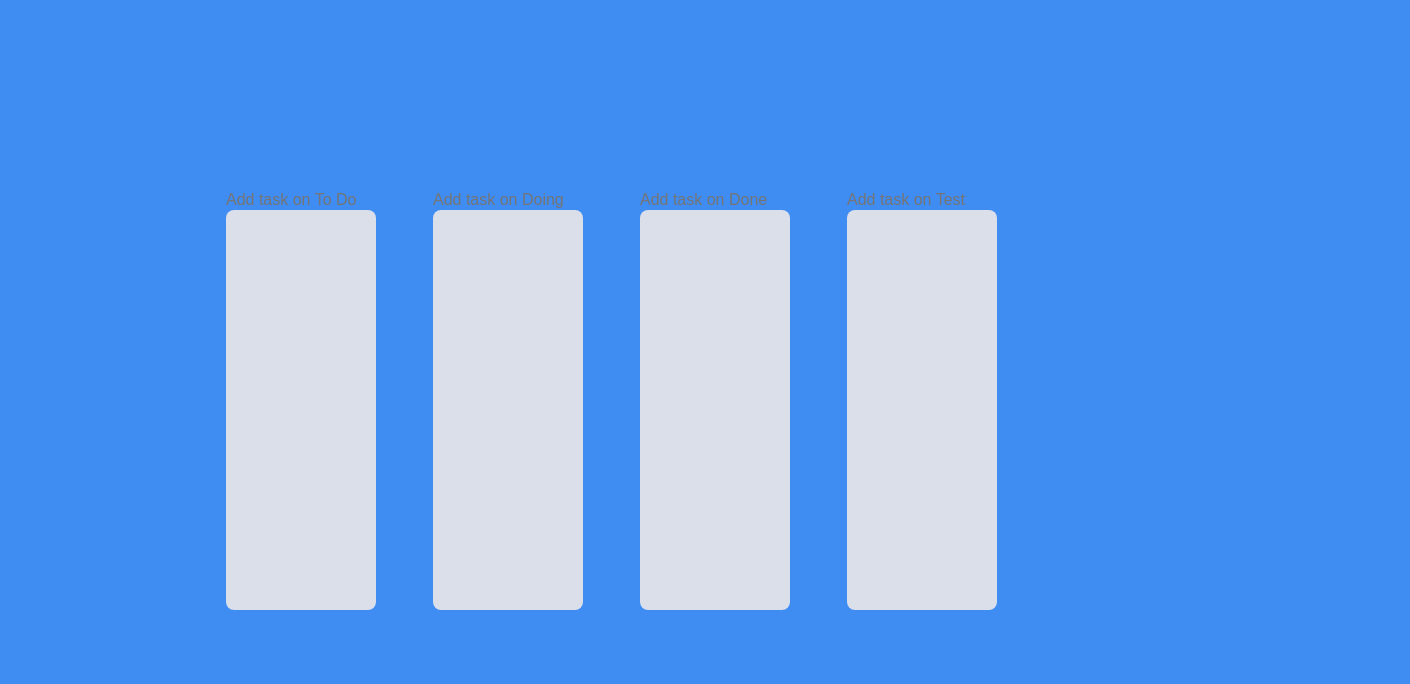
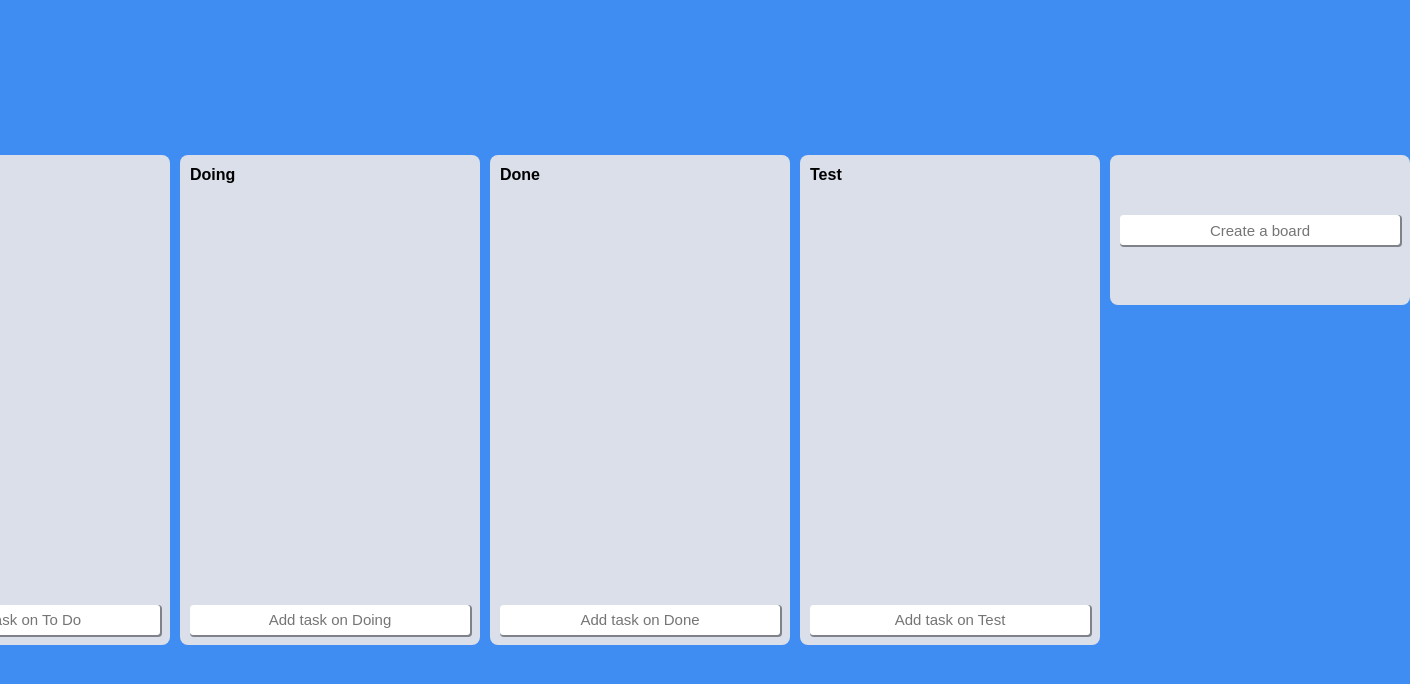
Before and after one commit to milkymilky0116/react-practice-to-do-list, a React (Create React App) app: page / in a window 1280 px wide. Shown: the top 684 px of the page, 1410 px wide, since content can reach past the window. Built offline with nearby package versions, Linux system fonts and the light colour scheme.

Commit message:
Create Board Implementing

```diff
--- a/src/App.tsx
+++ b/src/App.tsx
@@ -13,25 +13,17 @@ import Boards from "./Components/Boards";
 
 const Wrapper = styled.div`
   display: flex;
-  max-width: 1000vw;
+  max-width: 1500vw;
   width: 100%;
   margin: 0 auto;
   justify-content: center;
   align-items: center;
   height: 100vh;
 `;
-
 function App() {
   const [toDos, setToDos] = useRecoilState(toDoState);
   const [boardList, setBoardList] = useRecoilState(boardState);
-
-  const orderByList = (a: string, b: string) => {
-    if (boardList.indexOf(a) > boardList.indexOf(b)) {
-      return -1;
-    } else {
-      return 1;
-    }
-  };
+  console.log(toDos);
   useEffect(() => {
     setBoardList(() => {
       const tempboardList = Object.keys(toDos);
@@ -79,11 +71,13 @@ function App() {
     }
   };
   return (
-    <DragDropContext onDragEnd={onDragEnd}>
-      <Wrapper>
-        <Boards boardList={boardList} toDos={toDos} />
-      </Wrapper>
-    </DragDropContext>
+    <div>
+      <DragDropContext onDragEnd={onDragEnd}>
+        <Wrapper>
+          <Boards boardList={boardList} toDos={toDos} />
+        </Wrapper>
+      </DragDropContext>
+    </div>
   );
 }
 
--- a/src/Components/Board.tsx
+++ b/src/Components/Board.tsx
@@ -5,15 +5,45 @@ import Card from "./Card";
 import { useForm } from "react-hook-form";
 import { useSetRecoilState } from "recoil";
 import { IToDo, toDoState } from "../atoms";
+
+const Wrapper = styled.div`
+  background-color: ${(props) => props.theme.boardColor};
+  width: 300px;
+  border-bottom-left-radius: 8px;
+  border-bottom-right-radius: 8px;
+  padding: 10px 10px;
+`;
+
+const TopMenu = styled.div`
+  background-color: ${(props) => props.theme.boardColor};
+  width: 300px;
+  border-top-left-radius: 8px;
+  border-top-right-radius: 8px;
+  padding: 10px 10px;
+`;
+
+const Title = styled.h1`
+  font-weight: 600;
+`;
 const CardBoard = styled.div`
   background-color: ${(props) => props.theme.boardColor};
   min-height: 400px;
   padding: 10px 10px;
-  border-radius: 8px;
-  width: 150px;
+  width: 300px;
   margin-right: 10px;
 `;
-const Form = styled.form``;
+const Form = styled.form`
+  input {
+    font-size: 15px;
+    background-color: white;
+    height: 30px;
+    width: 280px;
+    border-radius: 3px;
+    text-align: center;
+    box-shadow: 1px 1px 0px 1px rgba(0, 0, 0, 0.42);
+  }
+`;
+
 interface BoardInterface {
   boardList: string[];
   toDos: IToDo[];
@@ -39,14 +69,10 @@ function Board({ boardList, toDos, boardId }: BoardInterface) {
     setValue("toDo", "");
   };
   return (
-    <div>
-      <Form onSubmit={handleSubmit(onValid)}>
-        <input
-          {...register("toDo", { required: true })}
-          type="text"
-          placeholder={`Add task on ${boardId}`}
-        />
-      </Form>
+    <>
+      <TopMenu>
+        <Title>{boardId}</Title>
+      </TopMenu>
       <Droppable droppableId={boardId}>
         {(provided) => (
           <CardBoard ref={provided.innerRef} {...provided.droppableProps}>
@@ -62,7 +88,16 @@ function Board({ boardList, toDos, boardId }: BoardInterface) {
           </CardBoard>
         )}
       </Droppable>
-    </div>
+      <Wrapper>
+        <Form onSubmit={handleSubmit(onValid)}>
+          <input
+            {...register("toDo", { required: true })}
+            type="text"
+            placeholder={`Add task on ${boardId}`}
+          />
+        </Form>
+      </Wrapper>
+    </>
   );
 }
 
--- a/src/Components/Boards.tsx
+++ b/src/Components/Boards.tsx
@@ -1,10 +1,14 @@
+import { FontAwesomeIcon } from "@fortawesome/react-fontawesome";
+import { faPlus } from "@fortawesome/free-solid-svg-icons";
 import { Draggable, Droppable } from "react-beautiful-dnd";
 import styled from "styled-components";
-import { IToDo } from "../atoms";
+import { boardState, IToDo, toDoState } from "../atoms";
 import Board from "./Board";
+import { useForm } from "react-hook-form";
+import { useSetRecoilState } from "recoil";
 const ListBoards = styled.div`
   display: flex;
-  width: 650px;
+  width: 1500vw;
   justify-content: center;
   align-items: center;
 `;
@@ -12,7 +16,51 @@ interface BoardsInterface {
   boardList: string[];
   toDos: any;
 }
+const CreateBtn = styled.div`
+  position: relative;
+  width: 300px;
+  height: 150px;
+  background-color: ${(props) => props.theme.boardColor};
+  border-radius: 8px;
+  bottom: 170px;
+  display: flex;
+  padding: 10px 10px;
+  justify-content: center;
+  align-items: center;
+`;
+const Form = styled.form`
+  input {
+    font-size: 15px;
+    background-color: white;
+    height: 30px;
+    width: 280px;
+    border-radius: 3px;
+    text-align: center;
+    box-shadow: 1px 1px 0px 1px rgba(0, 0, 0, 0.42);
+  }
+`;
+const Title = styled.h1`
+  margin-left: 10px;
+`;
+interface FormInterface {
+  title: string;
+}
 function Boards({ boardList, toDos }: BoardsInterface) {
+  const { register, handleSubmit, setValue } = useForm<FormInterface>();
+  const setToDos = useSetRecoilState(toDoState);
+  const setBoardList = useSetRecoilState(boardState);
+  const onValid = ({ title }: FormInterface) => {
+    const newBoard = {
+      title,
+    };
+    setToDos((oldBoards) => {
+      return { ...oldBoards, [title]: [] };
+    });
+    setBoardList((boardList) => {
+      return [...boardList, title];
+    });
+    setValue("title", "");
+  };
   return (
     <Droppable droppableId="board" type="CARD" direction="horizontal">
       {(provided) => (
@@ -30,12 +78,21 @@ function Boards({ boardList, toDos }: BoardsInterface) {
                     boardList={boardList}
                     toDos={toDos[boardId]}
                     boardId={boardId}
-                  ></Board>
+                  />
                 </div>
               )}
             </Draggable>
           ))}
           {provided.placeholder}
+          <CreateBtn>
+            <Form onSubmit={handleSubmit(onValid)}>
+              <input
+                {...register("title", { required: true })}
+                type="text"
+                placeholder="Create a board"
+              ></input>
+            </Form>
+          </CreateBtn>
         </ListBoards>
       )}
     </Droppable>
--- a/src/atoms.tsx
+++ b/src/atoms.tsx
@@ -1,4 +1,6 @@
 import { atom, selector, useRecoilState } from "recoil";
+let localId = "toDo";
+let localList = JSON.parse(localStorage.getItem(localId) as any);
 export interface IToDo {
   id: number;
   text: string;
@@ -8,7 +10,7 @@ export interface IToDoState {
 }
 
 export const toDoState = atom<IToDoState>({
-  key: "toDo",
+  key: localId,
   default: {
     "To Do": [],
     Doing: [],
```
Also changed, not shown: 1 other file (tests, documents, lock files or other folders).
